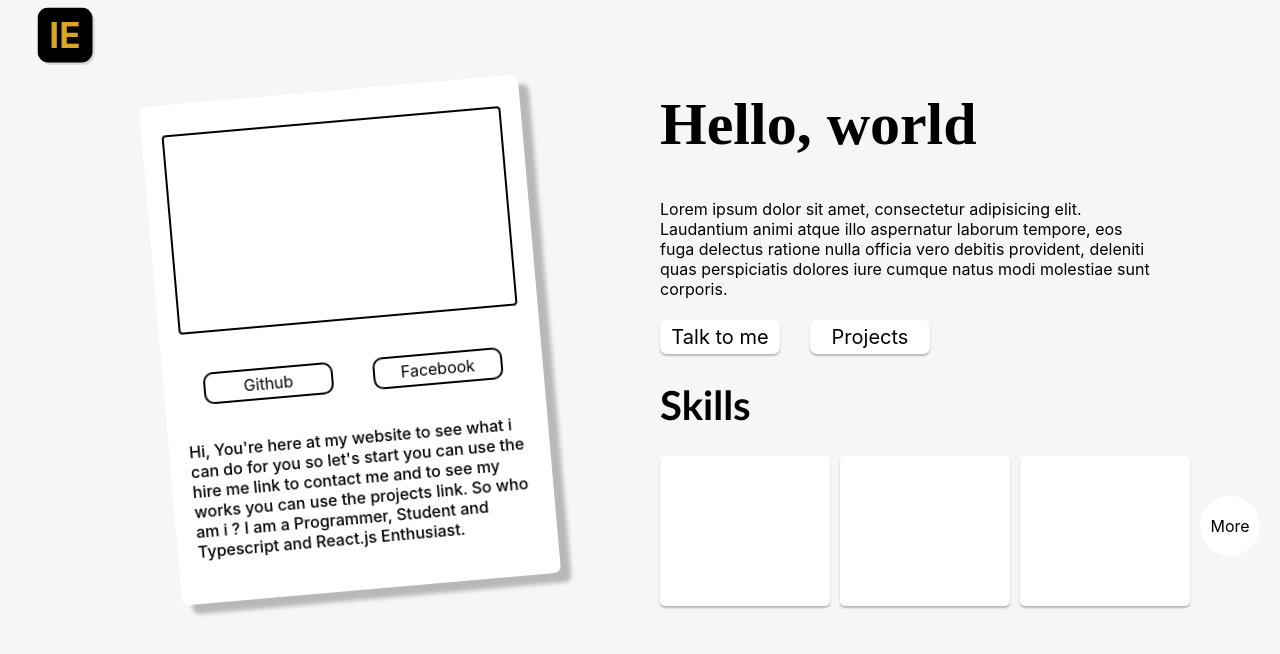
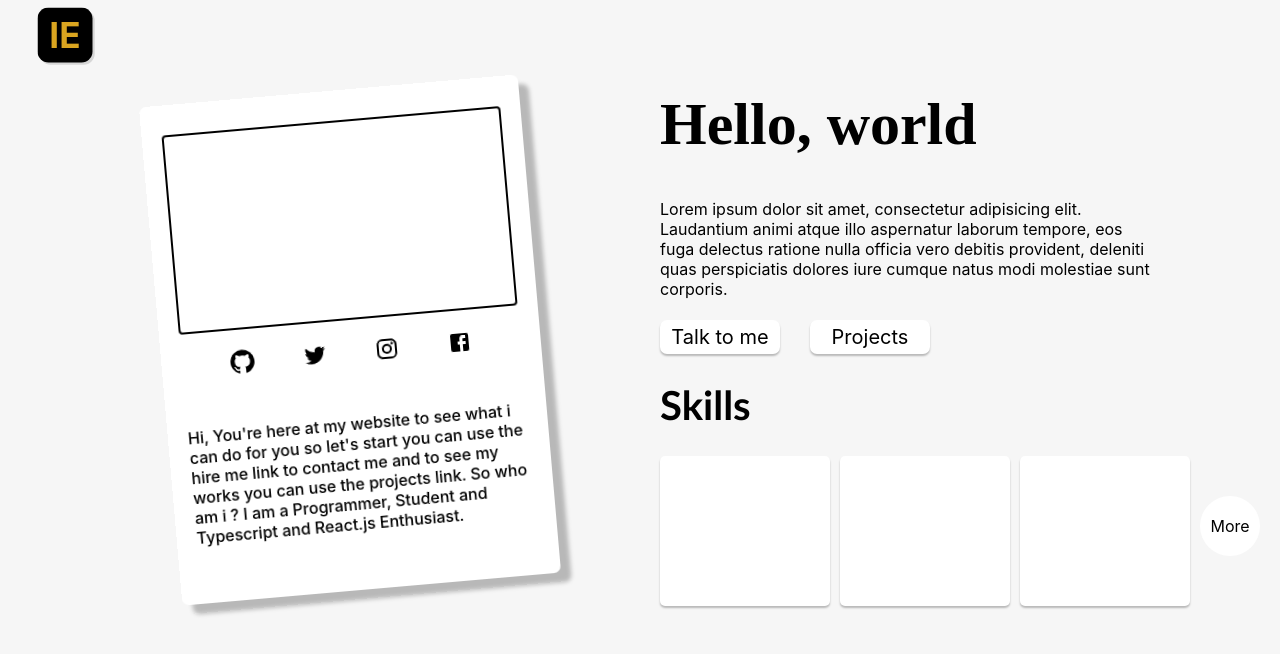
Before and after one commit to Irere123/My-Portfolio-v0, a Next.js app: page / in a window 1280 px wide. Shown: the top 654 px of the page. Built offline with nearby package versions, Linux system fonts and the light colour scheme.

Commit message:
fix: social icons and favicon added

```diff
--- a/components/Card.js
+++ b/components/Card.js
@@ -1,7 +1,7 @@
 /* eslint-disable react/no-unescaped-entities */
 import React from "react";
 import Link from "next/link";
-import Image from "next/link";
+import { GitHub, Facebook, Twitter, Instagram } from "@material-ui/icons";
 
 import styles from "../styles/Home.module.css";
 
@@ -11,16 +11,29 @@ function Card() {
       <div className={styles.cardProfile}>
         <div className={styles.cardProfileImage}></div>
         <div className={styles.cardButtons}>
-          <div className={styles.github}>
-            <Link href="https://www.github.com/irere123">
-              <a>Github</a>
-            </Link>
-          </div>
-          <div className={styles.facebook}>
-            <Link href="https://www.facebook.com/">
-              <a>Facebook</a>
-            </Link>
-          </div>
+          <Link href="https://www.github.com/irere123">
+            <a>
+              <GitHub />
+            </a>
+          </Link>
+
+          <Link href="https://twitter.com/irere_emmanuel">
+            <a>
+              <Twitter />
+            </a>
+          </Link>
+
+          <Link href="https://www.instagram.com/irere_25/">
+            <a>
+              <Instagram />
+            </a>
+          </Link>
+
+          <Link href="https://www.facebook.com/irere.emmanuel.5">
+            <a>
+              <Facebook />
+            </a>
+          </Link>
         </div>
         <div className={styles.cardText}>
           <p>
--- a/pages/_app.js
+++ b/pages/_app.js
@@ -1,9 +1,14 @@
+import Head from "next/head"
+
 import "../styles/globals.css";
 import Header from "../components/Header";
 
 function MyApp({ Component, pageProps }) {
   return (
     <>
+      <Head>
+        <link rel="icon" type="img/svg" href="/logo.svg" />
+      </Head>
       <Header />
       <Component {...pageProps} />
     </>
--- a/pages/index.js
+++ b/pages/index.js
@@ -10,7 +10,6 @@ export default function Home() {
       <Head>
         <title>Irere Emmanuel - Home</title>
         <meta name="description" content="Hi, I am Irere Emmanuel" />
-        <link rel="icon" href="/favicon.ico" />
       </Head>
 
       <div className={styles.mainContent}>
--- a/styles/Home.module.css
+++ b/styles/Home.module.css
@@ -51,40 +51,11 @@
 }
 
 .cardButtons {
-  display: grid;
-  grid-template-columns: 1fr 1fr;
-}
-
-.cardButtons > * {
-  margin: 20px;
-}
-
-.cardButtons > .github {
   display: flex;
-  padding: 4px;
-  justify-content: center;
-  align-items: center;
-  border: 2px solid #000;
-  border-radius: 10px;
-  cursor: pointer;
-}
-
-.cardButtons > .github:hover {
-  transform: scale(1.1);
-}
-
-.cardButtons > .facebook {
-  display: flex;
-  justify-content: center;
-  padding: 4px;
-  align-items: center;
-  border: 2px solid #000;
-  border-radius: 10px;
-  cursor: pointer;
-}
-
-.cardButtons > .facebook:hover {
-  transform: scale(1.1);
+  flex-direction: row;
+  justify-content: space-evenly;
+  margin-top: 20px;
+  margin-bottom: 30px;
 }
 
 .cardText {
```
Also changed, not shown: public/logo.svg (added).
